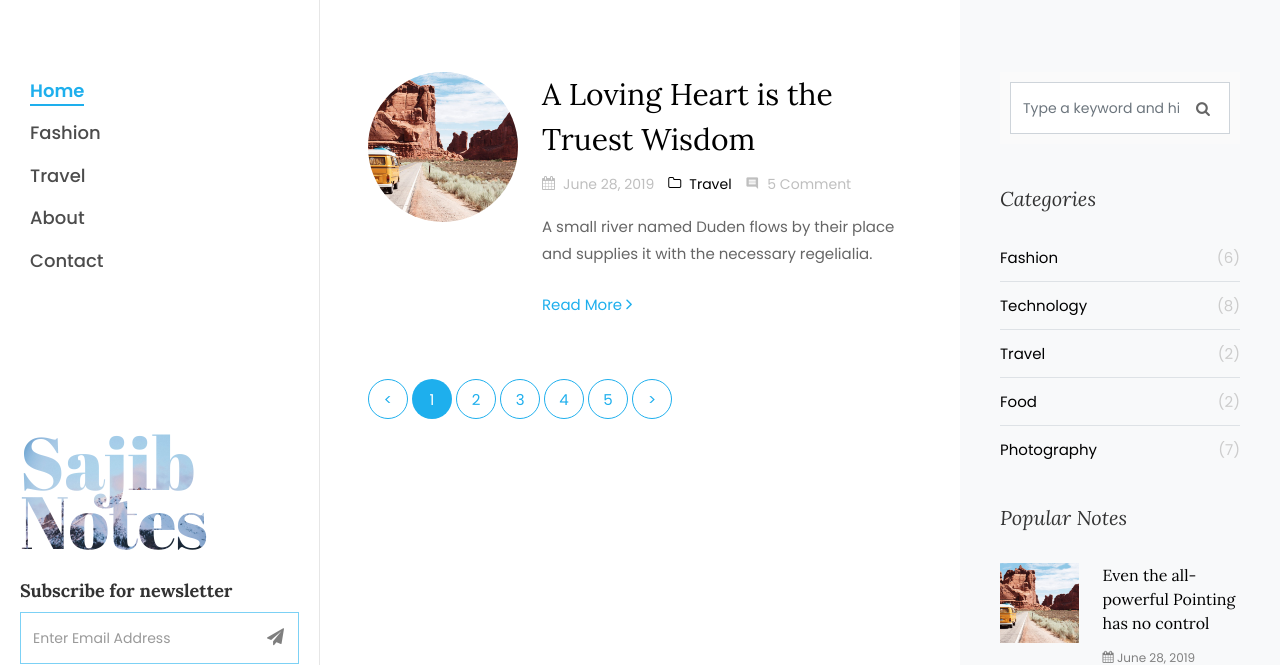
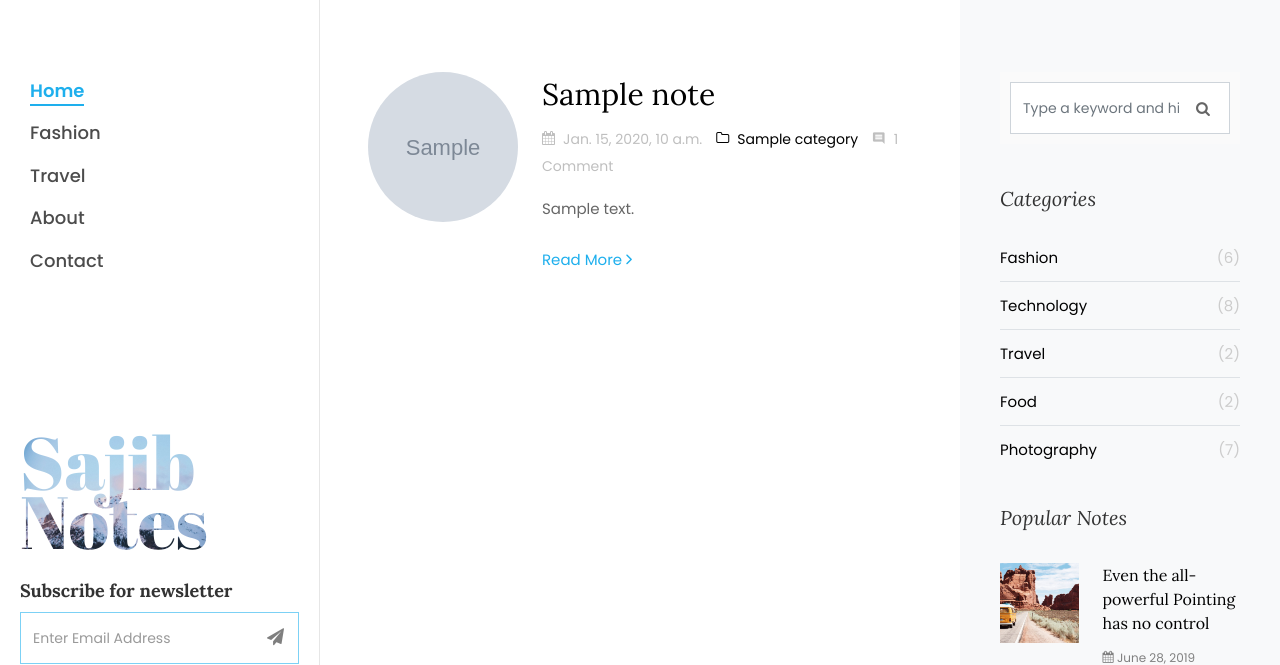
Before and after one commit to sajib1066/sajib-notes, a Django app: template templates/index.html in a window 1280 px wide. Shown: the top 665 px of the page. Run offline with Django 3.2, Linux system fonts and the light colour scheme; the template is opened without the code that fills it: most values are stand-ins (such as "Sample title", 1, 10 or a date in 2020); grey boxes marked "Sample" are stand-in pictures; some libraries are stand-ins or nearby versions; some web fonts are replaced.

Commit message:
create note list in home page

```diff
--- a/sajibnotes/views.py
+++ b/sajibnotes/views.py
@@ -4,5 +4,5 @@ from django.views.generic import ListView
 from notes.models import Note
 
 class HomePage(ListView):
-    queryset = Note.objects.all()
+    queryset = Note.objects.filter(is_delete=False)
     template_name = 'index.html'
--- a/templates/index.html
+++ b/templates/index.html
@@ -6,30 +6,39 @@
 {% block content %}
 <div class="col-xl-8 py-5 px-md-5">
     <div class="row pt-md-4">
+        {% if object_list %}
+        {% for note in object_list  %}
         <div class="col-md-12">
             <div class="blog-entry ftco-animate d-md-flex">
-                <a href="single.html" class="img img-2" style="background-image: url({% static 'images/image_1.jpg' %});"></a>
+                <a href="single.html" class="img img-2" style="background-image: url({{ note.photo.url }})"></a>
                 <div class="text text-2 pl-md-4">
-                    <h3 class="mb-2"><a href="single.html">A Loving Heart is the Truest Wisdom</a></h3>
+                    <h3 class="mb-2"><a href="single.html">{{ note.title }}</a></h3>
                     <div class="meta-wrap">
                         <p class="meta">
-                            <span><i class="icon-calendar mr-2"></i>June 28, 2019</span>
+                            <span><i class="icon-calendar mr-2"></i>{{ note.published_date }}</span>
                             <span>
-                                <a href="single.html"><i class="icon-folder-o mr-2"></i>Travel</a>
+                                <a href="single.html"><i class="icon-folder-o mr-2"></i>{{ note.category }}</a>
                             </span>
-                            <span><i class="icon-comment2 mr-2"></i>5 Comment</span>
+                            <span><i class="icon-comment2 mr-2"></i>{{ note.comment.count }} Comment</span>
                         </p>
                     </div>
-                    <p class="mb-4">A small river named Duden flows by their place and supplies it with the necessary regelialia.</p>
+                    <p class="mb-4">{{ note.content|safe|truncatewords:15 }}</p>
                     <p>
                         <a href="#" class="btn-custom">Read More <span class="ion-ios-arrow-forward"></span></a>
                     </p>
                 </div>
             </div>
         </div>
+        {% endfor %}
+        {% else %}
+        <h3>No Notes Found!</h3>
+        {% endif %}
+
     </div>
-    <!-- END-->
-    <div class="row">
+    <!-- END Notes-->
+
+
+    <!-- <div class="row">
         <div class="col">
             <div class="block-27">
                 <ul>
@@ -43,7 +52,8 @@
                 </ul>
             </div>
         </div>
-    </div>
+    </div> -->
+
 </div>
 
 {% endblock %}
```
